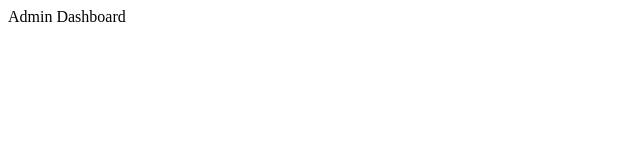
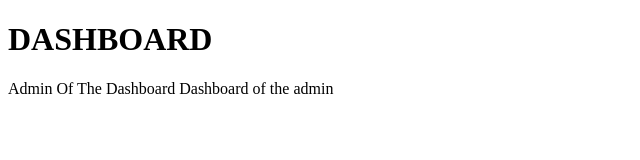
Before and after one commit to rayguang6/hello-team, a plain HTML site: page admin.html in a window 1280 px wide. Shown: the whole page, without its empty margins (0-640 px from the left). Drawn offline with Linux system fonts and the light colour scheme.

Commit message:
modify admin page

```diff
--- a/admin.html
+++ b/admin.html
@@ -7,6 +7,8 @@
     <title>Admin Board</title>
 </head>
 <body>
-    Admin Dashboard
+   <h1>DASHBOARD</h1>
+    Admin Of The Dashboard
+    Dashboard of the admin
 </body>
 </html>
```
